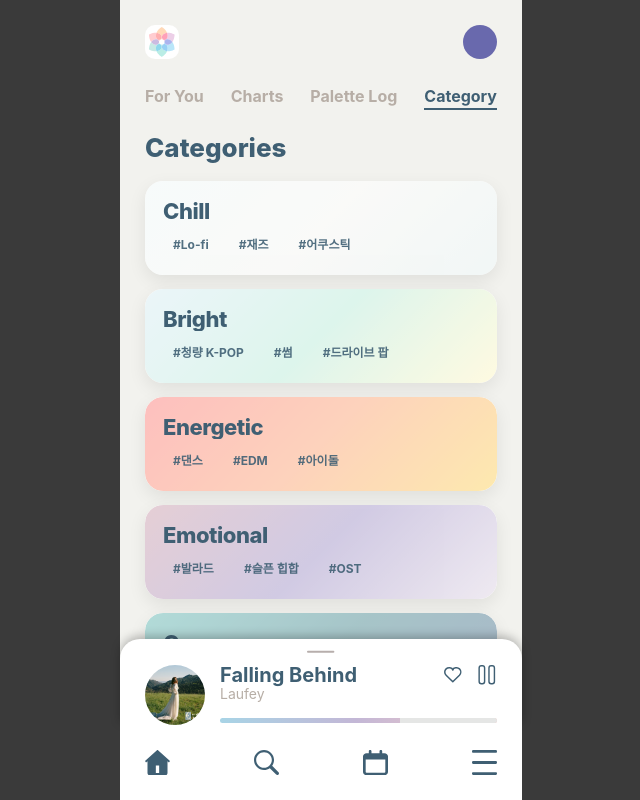
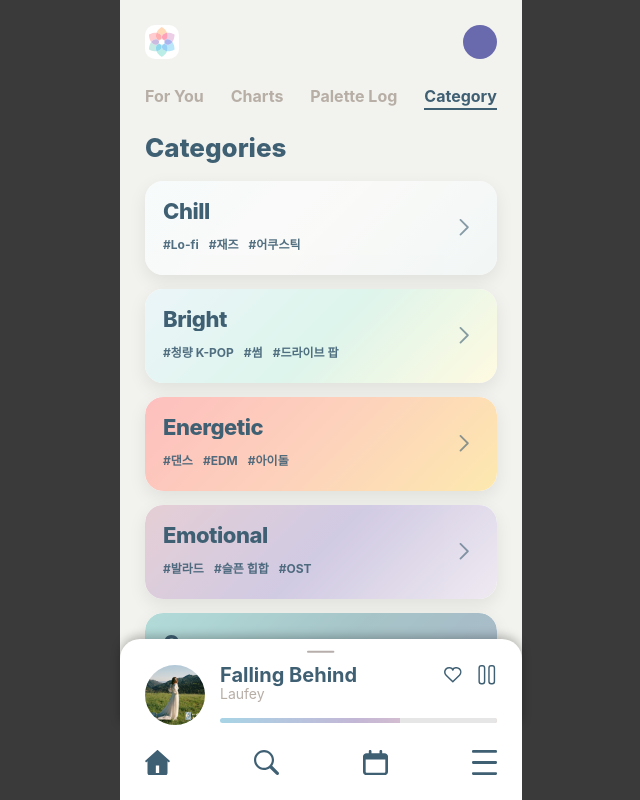
Before and after one commit to urusekai/TONE, a Vue app in the folder frontend/: page /category in a window 1280 px wide. Shown: the top 800 px of the page, without its empty margins (319-959 px from the left). Built offline with nearby package versions, Linux system fonts and the light colour scheme; a web font is replaced by a local one.

Commit message:
데일리스펙트럼, 카테고리 수정

```diff
--- a/frontend/src/views/CategoryView.vue
+++ b/frontend/src/views/CategoryView.vue
@@ -7,7 +7,6 @@
         <RouterLink
           class="cg-link"
           :to="{ path: '/category-detail', query: { mood: item.mood } }"
-          :style="{ '--arrow': `url(${arrowRight})` }"
           :aria-label="`${item.label} 카테고리 보기`"
         >
           <div class="cg-grad" :style="item.grad" aria-hidden="true"></div>
@@ -19,6 +18,10 @@
 
             <div class="cg-tags" aria-label="태그">
               <span v-for="t in item.tags" :key="t" class="cg-tag">#{{ t }}</span>
+            </div>
+
+            <div class="cg-arrow" aria-hidden="true">
+              <img :src="arrowRight" alt="" />
             </div>
           </div>
         </RouterLink>
@@ -139,22 +142,6 @@ const categories = [
   box-shadow: 0 4px 14px rgba(0, 0, 0, 0.08);
 }
 
-.cg-link::after {
-  content: '';
-  position: absolute;
-  right: 16px;
-  top: 50%;
-  transform: translateY(-50%);
-
-  width: 18px;
-  height: 18px;
-
-  background: url(v-bind(arrowRight)) no-repeat center;
-  background-size: contain;
-
-  opacity: 0.6;
-}
-
 /* 카드 전체 배경 그라디언트 레이어 */
 .cg-grad {
   position: absolute;
@@ -189,6 +176,20 @@ const categories = [
   gap: 10px;
 }
 
+.cg-arrow {
+  position: absolute;
+  right: 5px;
+  top: 50%;
+  transform: translateY(-50%);
+  opacity: 0.6;
+  pointer-events: none;
+}
+
+.cg-arrow img {
+  display: block;
+  width: 18px;
+  height: 18px;
+}
 /* 상단: 무드 단어 */
 .cg-top {
   display: flex;
@@ -218,7 +219,6 @@ const categories = [
   display: inline-flex;
   align-items: center;
   height: 24px;
-  padding: 0 10px;
 
   border-radius: 999px;
   color: rgba(63, 95, 115, 0.9);
--- a/frontend/src/views/MainView.vue
+++ b/frontend/src/views/MainView.vue
@@ -276,53 +276,72 @@ function applyLogItemTheme(root) {
 function bindSpectrumDrag(row) {
   if (!row) return () => {};
 
-  let isDown = false;
+  let isPointerDown = false;
+  let isDragging = false;
   let startX = 0;
   let startScrollLeft = 0;
   let pointerId = null;
 
+  const DRAG_THRESHOLD = 8; // 이 거리 넘을 때만 드래그로 인정
+
   row.style.cursor = 'grab';
   row.style.userSelect = 'none';
+  row.style.touchAction = 'pan-y';
 
   const onPointerDown = (e) => {
     if (e.pointerType === 'mouse' && e.button !== 0) return;
 
-    isDown = true;
+    isPointerDown = true;
+    isDragging = false;
     pointerId = e.pointerId;
-    row.setPointerCapture(pointerId);
 
     startX = e.clientX;
     startScrollLeft = row.scrollLeft;
-
-    row.style.cursor = 'grabbing';
-    row.classList.add('is-dragging');
   };
 
   const onPointerMove = (e) => {
-    if (!isDown) return;
+    if (!isPointerDown) return;
+
     const dx = e.clientX - startX;
+
+    // threshold 넘기기 전엔 클릭으로 보고 아무것도 안 함
+    if (!isDragging) {
+      if (Math.abs(dx) < DRAG_THRESHOLD) return;
+
+      isDragging = true;
+      row.setPointerCapture(pointerId);
+      row.style.cursor = 'grabbing';
+      row.classList.add('is-dragging');
+    }
+
     row.scrollLeft = startScrollLeft - dx;
   };
 
   const endDrag = () => {
-    if (!isDown) return;
-    isDown = false;
+    if (!isPointerDown) return;
+
+    if (isDragging && pointerId !== null) {
+      try {
+        row.releasePointerCapture(pointerId);
+      } catch (_) {}
+    }
+
+    isPointerDown = false;
     pointerId = null;
+
     row.style.cursor = 'grab';
     row.classList.remove('is-dragging');
   };
 
-  // 드래그 중 링크 클릭 방지
-  let moved = 0;
-  const resetMoved = () => (moved = 0);
-  const trackMoved = (e) => {
-    if (!isDown) return;
-    moved += Math.abs(e.movementX || 0);
-  };
   const stopClickWhenDragged = (e) => {
-    if (moved > 6) {
+    if (isDragging) {
       e.preventDefault();
       e.stopPropagation();
+
+      // 이번 클릭만 막고 바로 초기화
+      requestAnimationFrame(() => {
+        isDragging = false;
+      });
     }
   };
 
@@ -330,10 +349,6 @@ function bindSpectrumDrag(row) {
   row.addEventListener('pointermove', onPointerMove);
   row.addEventListener('pointerup', endDrag);
   row.addEventListener('pointercancel', endDrag);
-  row.addEventListener('pointerleave', endDrag);
-
-  row.addEventListener('pointerdown', resetMoved);
-  row.addEventListener('pointermove', trackMoved);
   row.addEventListener('click', stopClickWhenDragged, true);
 
   return () => {
@@ -341,10 +356,6 @@ function bindSpectrumDrag(row) {
     row.removeEventListener('pointermove', onPointerMove);
     row.removeEventListener('pointerup', endDrag);
     row.removeEventListener('pointercancel', endDrag);
-    row.removeEventListener('pointerleave', endDrag);
-
-    row.removeEventListener('pointerdown', resetMoved);
-    row.removeEventListener('pointermove', trackMoved);
     row.removeEventListener('click', stopClickWhenDragged, true);
   };
 }
```
